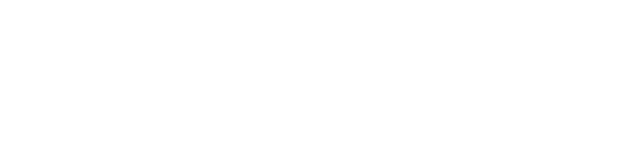
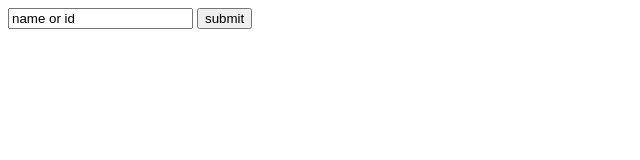
Before and after one commit to SannannaS/ajax-pokedex, a plain HTML site: page index.html in a window 1280 px wide. Shown: the whole page, without its empty margins (0-640 px from the left). Drawn offline with Linux system fonts and the light colour scheme.

Commit message:
added default elements to index.html

```diff
--- a/index.html
+++ b/index.html
@@ -3,8 +3,17 @@
 <head>
     <meta charset="UTF-8">
     <title>pokedex</title>
+    <link rel="stylesheet" href="css/main.css">
 </head>
 <body>
+<!--start pokedex content-->
+<div>
 
+<!--    default input tools-->
+    <input type="text" name="userInput" id="userInput" value="name or id">
+    <button type="submit" id="submit">submit</button>
+</div>
+<!--end pokedex content-->
+<script src="js/pokedex.js"></script>
 </body>
 </html>
```
